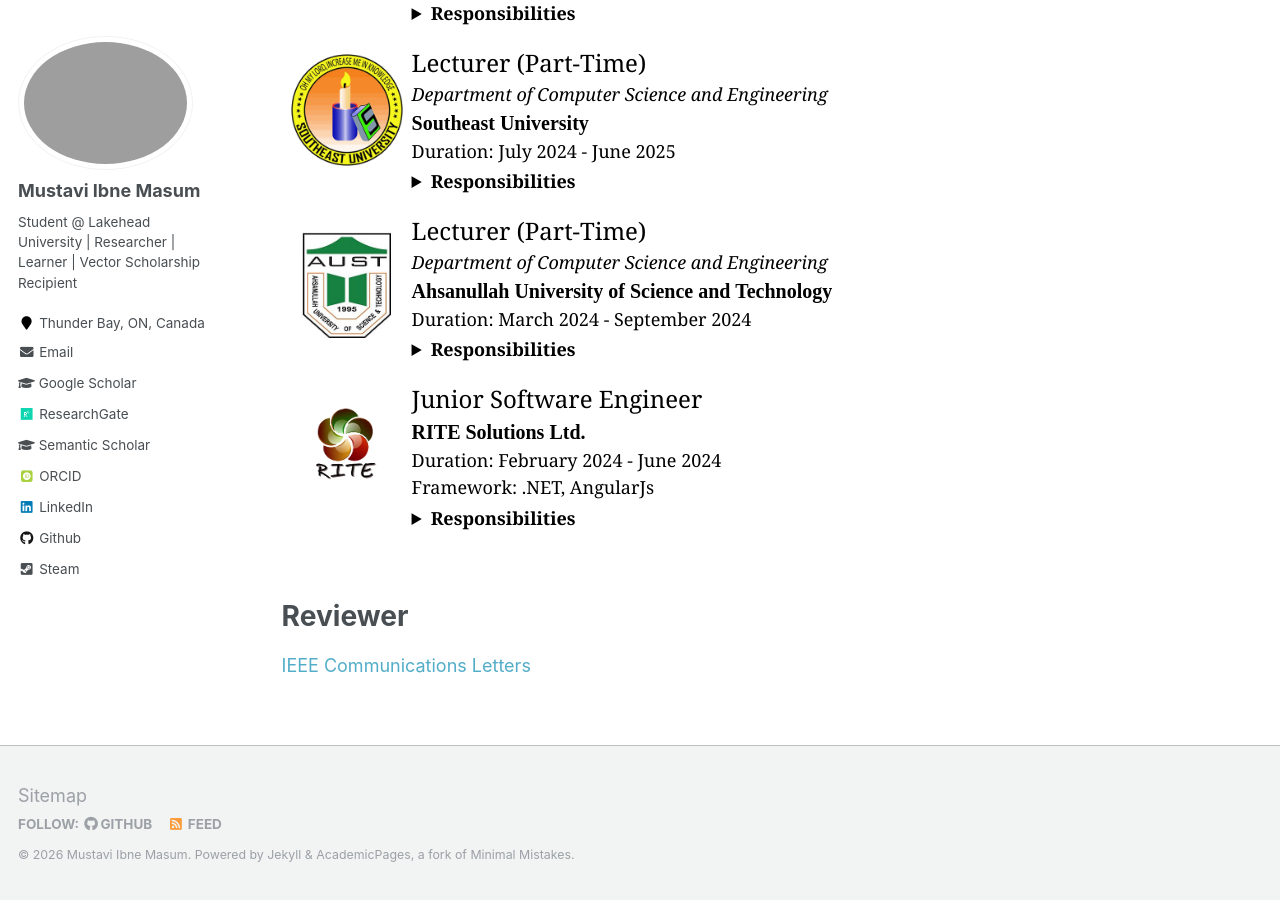
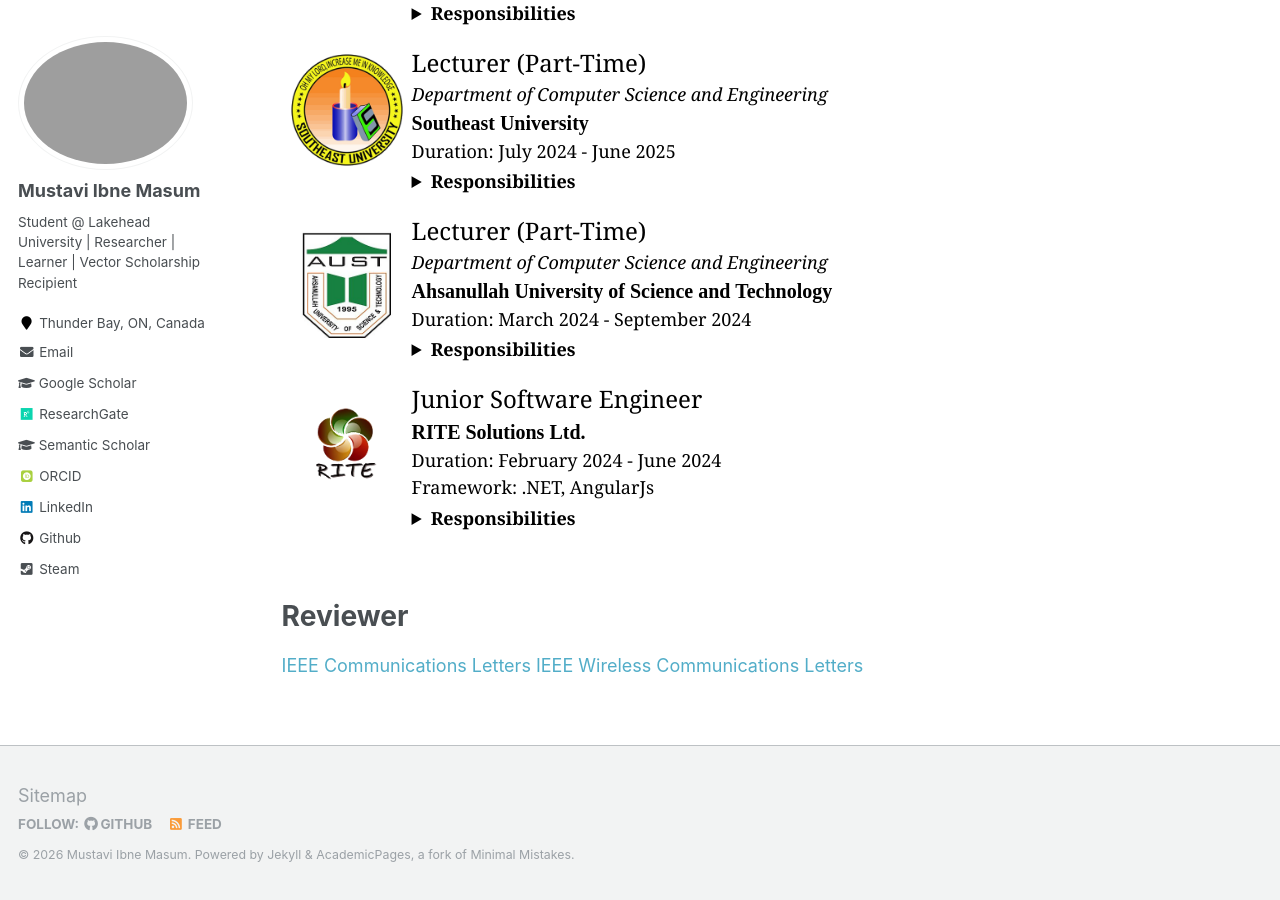
Before and after one commit to Mustavi-Ibne-Masum/mustavi-ibne-masum.github.io, a Jekyll site: the page built from _pages/experience.md, in a window 1280 px wide and 900 px high, scrolled down 617 px. Built offline with Jekyll 4.4.1, drawn with Linux system fonts in a browser that asks for light colours; some web fonts are replaced.

Commit message:
Update experience.md

```diff
--- a/_pages/experience.md
+++ b/_pages/experience.md
@@ -75,4 +75,5 @@ Framework: .NET, AngularJs
 <br/>
 
 # Reviewer
-[IEEE Communications Letters](https://portal.issn.org/resource/ISSN/1558-2558)
+[IEEE Communications Letters](https://www.webofscience.com/wos/author/record/OHV-1979-2025)
+[IEEE Wireless Communications Letters](https://www.webofscience.com/wos/author/record/OHV-1979-2025)
```
